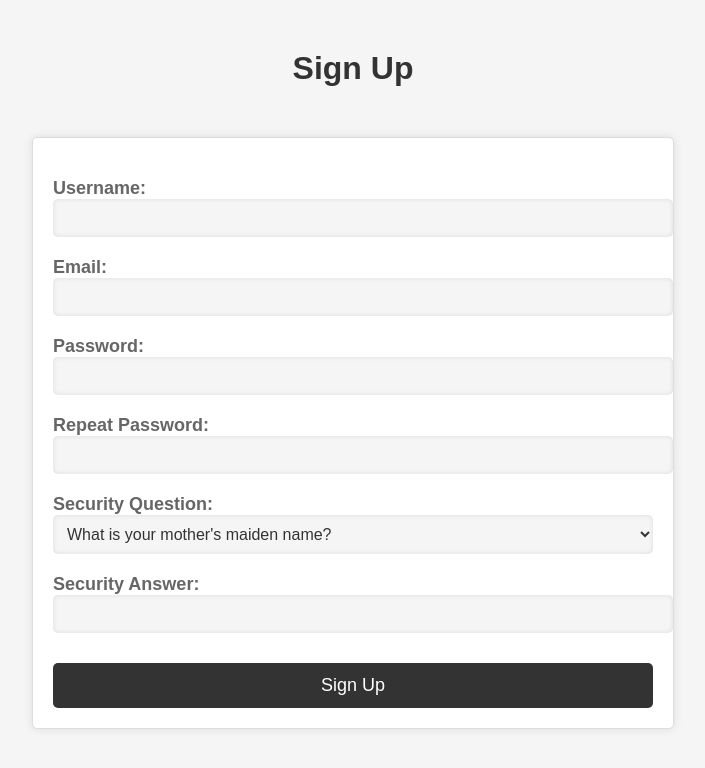
After one commit to He7300/BitCamp2023, a Flask app: page /signup/ in a window 1280 px wide. The commit adds this page. Shown: the top 768 px of the page, without its empty margins (287-992 px from the left). Run offline with Flask 3, Linux system fonts and the light colour scheme.

Commit message:
Adding Sign up

```diff
--- a/main.py
+++ b/main.py
@@ -3,13 +3,6 @@ from flask import Flask, render_template, request, send_file
 api = 'http://127.0.0.1:8000'
 
 app = Flask(__name__)
-@app.route('/download/style.css')
-def download_style():
-    return send_file('static/css/style.css', as_attachment=True)
-
-@app.route('/download/js.js')
-def download_javascript():
-    return send_file('static/js/script.js', as_attachment=True)
 
 @app.route('/')
 def index():
@@ -42,19 +35,13 @@ def forgot_GET():
 def forgot_POST():
     pass
 
+@app.route('/signup/')
+def signup_GET():
+    return render_template('signup.html')
+
 @app.route('/myprofile/')
 def profile():
     return render_template('register.html')
 
-@app.route('/submit_appointment', methods=['POST'])
-def submit_appointment():
-    number = request.form['number']
-    purpose = request.form['purpose']
-    appointment_type = request.form['appointment-type']
-    name = request.form['name']
-    date = request.form['date']
-    convenience = request.form['convenience']
-    return f"Appointment submitted for {name} on {date} at {convenience} convenience. We will contact you at {number} regarding your {appointment_type} appointment to schedule a {purpose}."
-
 if __name__ == '__main__':
     app.run(debug=True)
--- /dev/null
+++ b/templates/signup.html
@@ -0,0 +1,98 @@
+<!DOCTYPE html>
+<html>
+<head>
+	<title>Sign Up</title>
+	<style>
+		body {
+			font-family: Arial, sans-serif;
+			background-color: #f5f5f5;
+		}
+
+		h1 {
+			color: #333;
+			margin-top: 50px;
+			text-align: center;
+		}
+
+		form {
+			background-color: #fff;
+			border: 1px solid #ddd;
+			border-radius: 5px;
+			box-shadow: 0 0 10px rgba(0, 0, 0, 0.1);
+			margin: 50px auto;
+			max-width: 600px;
+			padding: 20px;
+		}
+
+		label {
+			display: block;
+			font-size: 18px;
+			font-weight: bold;
+			margin-top: 20px;
+			color: #666;
+		}
+
+		input[type="text"], input[type="password"], select {
+			border: none;
+			border-radius: 5px;
+			font-size: 16px;
+			padding: 10px;
+			width: 100%;
+			background-color: #f5f5f5;
+			color: #333;
+			box-shadow: 0 0 5px rgba(0, 0, 0, 0.1) inset;
+		}
+
+		input[type="text"]:focus, input[type="password"]:focus, select:focus {
+			outline: none;
+			box-shadow: 0 0 5px #ccc inset;
+		}
+
+		input[type="submit"] {
+			background-color: #333;
+			border: none;
+			border-radius: 5px;
+			color: #fff;
+			cursor: pointer;
+			font-size: 18px;
+			margin-top: 30px;
+			padding: 12px;
+			width: 100%;
+		}
+
+		input[type="submit"]:hover {
+			background-color: #555;
+		}
+	</style>
+</head>
+<body>
+	<h1>Sign Up</h1>
+	<form method="POST" action="/register/">
+		<label for="username">Username:</label>
+		<input type="text" id="username" name="username" required>
+
+		<label for="email">Email:</label>
+		<input type="text" id="email" name="email" required>
+
+		<label for="password">Password:</label>
+		<input type="password" id="password" name="password" required>
+
+		<label for="repeat-password">Repeat Password:</label>
+		<input type="password" id="repeat-password" name="repeat_password" required>
+
+		<label for="security-question">Security Question:</label>
+		<select id="security-question" name="security_question">
+			<option value="What is your mother's maiden name?">What is your mother's maiden name?</option>
+			<option value="What is the name of your first pet?">What is the name of your first pet?</option>
+			<option value="What is your favorite color?">What is your favorite color?</option>
+			<option value="What city were you born in?">What city were you born in?</option>
+		</select>
+
+		<label for="security-answer">Security Answer:</label>
+		<input type="text" id="security-answer" name="security_answer" required>
+
+		<input type="submit" value="Sign Up">
+	</form>
+</form>
+</body>
+</html>
```
Also changed, not shown: templates/forgot.html (+51 -9 lines).
